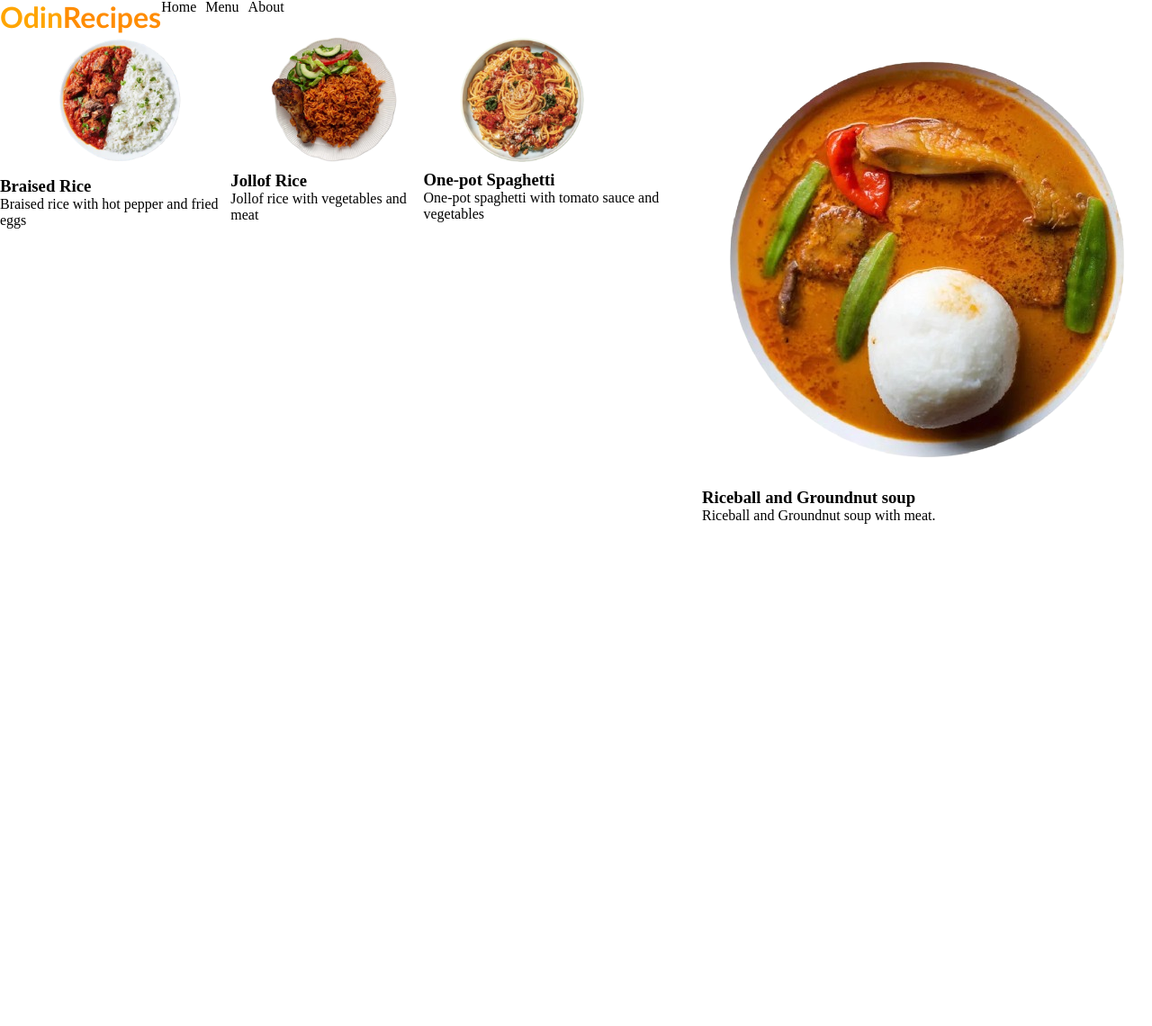
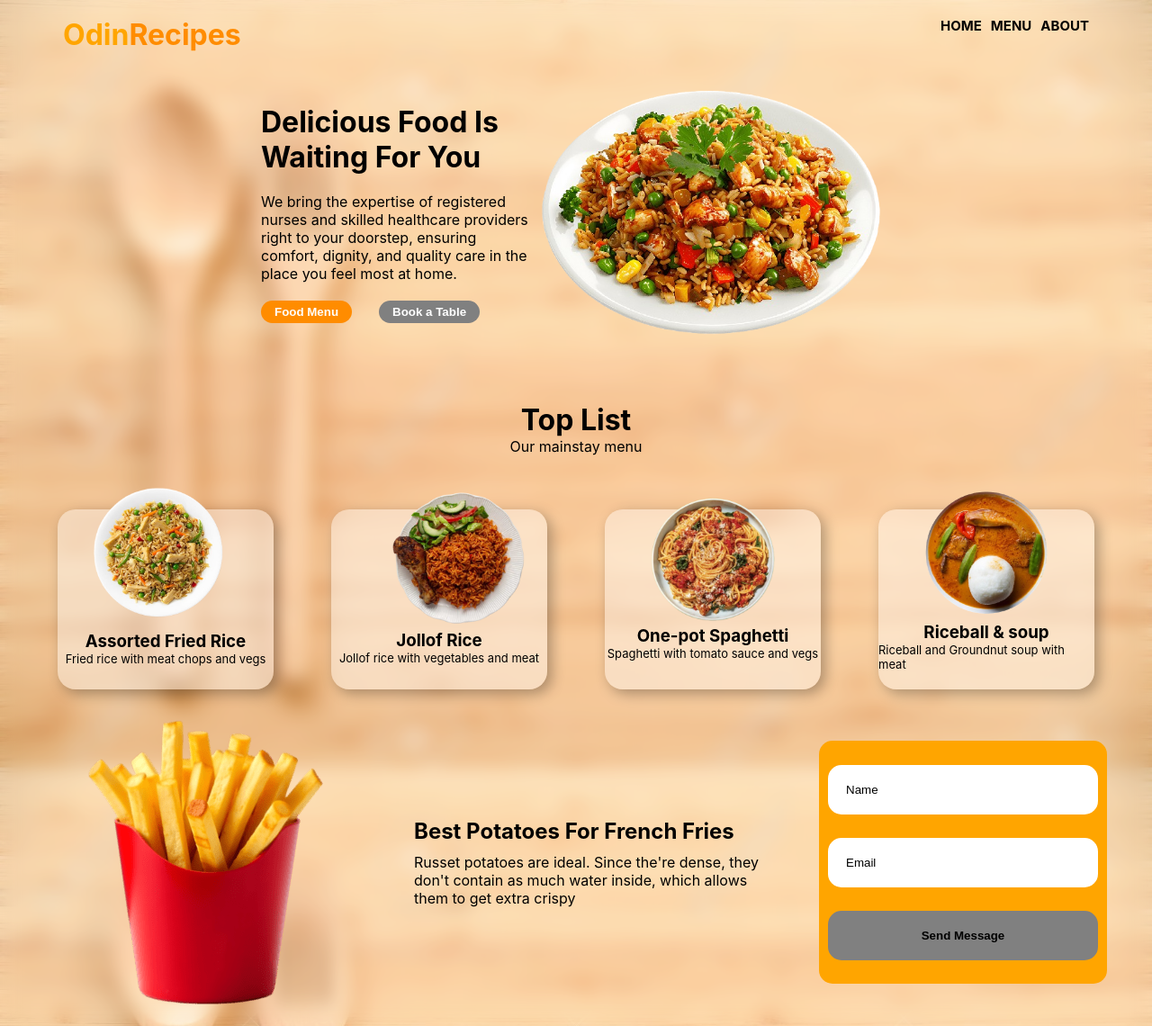
Before and after one commit to Nathaniel47/odin-recipes, a plain HTML site: page index.html in a window 1280 px wide. Shown: the part 1-1141 px from the top of the page at 90% size. Before the commit the page ends 800 px from the top, so only its background shows below. Drawn offline with Linux system fonts and the light colour scheme.

Commit message:
style homepage

```diff
--- a/index.html
+++ b/index.html
@@ -7,27 +7,45 @@
     <link rel="stylesheet" href="styles.css">
 </head>
 <body>
+<div class="glass-card">
     <div class="header">
         <div>
             <h1 class="logo" >Odin<span id="recipes">Recipes</span></h1>
         </div>
         <nav>
              <ul>
-                <li><a href="#" target="_blank" rel="noopener noreferrer">Home</a></li>
-                <li><a href="" target="_blank" rel="noopener noreferrer">Menu</a></li>
-                <li><a href="" target="_blank" rel="noopener noreferrer">About</a></li>
+                <li><a href="#" target="_blank" rel="noopener noreferrer">HOME</a></li>
+                <li><a href="#menu" rel="noopener noreferrer">MENU</a></li>
+                <li><a href=""  rel="noopener noreferrer">ABOUT</a></li>
              </ul>
         </nav>
 
     </div>
 
 
+    <div class="hero">
+        <div class="heroText">
+            <h1>Delicious Food Is Waiting For You</h1>
+            <p>We bring the expertise of registered nurses and skilled healthcare providers right to your doorstep, ensuring comfort, dignity, and quality care in the place you feel most at home.</p>
+            <div class="ctaButtons">
+                <button value="Food Menu">Food Menu</button>
+                <button value="Book a Table"> Book a Table</button>
+            </div>
+        </div>
+        <div class="heroImage"><img src="./img/heroImage.png" alt=""></div>
+    </div>
+
+    <div class="menuTitle">
+        <h1>Top List</h1>
+        <p>Our mainstay menu</p>
+    </div>
+
     <div id="menu">
         <div >
            <a href="./recipes/braised-rice.html" target="_blank" rel="noopener noreferrer">
-            <img id="braised-rice" src="./img/braised-rice-removebg-preview.png" alt="Braised-rice">
-           <h3>Braised Rice</h3>
-           <p>Braised rice with hot pepper and fried eggs</p></a>
+            <img id="assortedFried" src="./img/assorted.png" alt="Assorted Fried Rice">
+           <h3>Assorted Fried Rice</h3>
+           <p>Fried rice with meat chops and vegs</p></a>
         </div>
 
         <div >
@@ -40,21 +58,36 @@
 
         <div>
             <a href="./recipes/one-pot-spaghetti.html" target="_blank" rel="noopener noreferrer">
-               <img id="spaghetti"   src="./img/one-pot-spaghetti-removebg-preview (1).png" alt="One-pot spaghetti">
+            <img id="spaghetti"   src="./img/one-pot-spaghetti-removebg-preview (1).png" alt="One-pot spaghetti">
             <h3>One-pot Spaghetti</h3>
-            <p>One-pot spaghetti with tomato sauce and vegetables</p>
+            <p>Spaghetti with tomato sauce and vegs</p>
             </a>
         </div>
 
         <div>
             <a href="./recipes/riceball.html" target="_blank" rel="noopener noreferrer">
-             <img src="./img/riceball-rmbg-removebg-preview.png" alt="Riceball and Groundnut soup">
-            <h3>Riceball and Groundnut soup</h3>
-            <p>Riceball and Groundnut soup with meat.</p>
+             <img id="riceball" src="./img/riceball-rmbg-removebg-preview.png" alt="Riceball and Groundnut soup">
+            <h3>Riceball & soup</h3>
+            <p>Riceball and Groundnut soup with meat</p>
             </a>
         </div>
     </div>
 
+    <div class="fries">
+        <div class="friesImage">
+            <img src="./img/fries.png" alt="Fried Potatoes">
+        </div>
+        <div class="friesText">
+            <h2>Best Potatoes For French Fries</h2>
+            <p>Russet potatoes are ideal. Since the're dense, they don't contain as much water inside, which allows them to get extra crispy</p>
+        </div>
+        <form  class="contactForm" action="">
+            <input type="text" name="name" id="name" value="Name">
+            <input type="text" name="email" id="email" value="Email">
+            <input type="submit" value="Send Message">
+        </form>
+    </div>
 
+</div>
 </body>
 </html>
--- a/styles.css
+++ b/styles.css
@@ -4,13 +4,35 @@
     border:0;
 }
 
+body{
+     font-family: Pin Sans system-ui, -apple-system, BlinkMacSystemFont, 'Segoe UI', Roboto, Oxygen, Ubuntu, Cantarell, 'Open Sans', 'Helvetica Neue', sans-serif;
+
+     background-image: url(./img/background2\ \(2\).jpg);
+     background-size: cover;
+     background-repeat: no-repeat;
+     background-attachment: fixed;
+}
+
+
+.glass-card {
+    background: rgb(255, 255, 255, 0.2);
+    backdrop-filter: blur(10px);
+    display: flex;
+    flex-direction: column;
+    gap: 10px;
+}
+
 .header {
     display: flex;
+    justify-content: space-between;
+    /* margin: 20px; */
+    padding: 20px;
+    padding-right:70px ;
+    padding-left: 70px;
 
 }
 
 .logo{
-    font-family: 'Gill Sans', 'Gill Sans MT', Calibri, 'Trebuchet MS', sans-serif, Haettenschweiler, 'Arial Narrow Bold', sans-serif, 'Lucida Sans Regular', 'Lucida Grande', 'Lucida Sans Unicode', Geneva, Verdana, sans-serif;
     color: orange;
 }
 
@@ -18,10 +40,19 @@
    color: darkorange;
 }
 
-nav ul{
+nav ul {
+    font-size: 15px;
+    font-weight: bold;
     display: flex;
     gap: 10px;
     list-style: none;
+
+}
+
+nav ul > li:hover{
+    background-color: darkorange;
+    padding: 10px;
+    border-radius: 15px;
 }
 
 a {
@@ -30,23 +61,105 @@ a {
     color: black;
 }
 
+.hero{
+    display: flex;
+    justify-content: center;
+    align-items: center;
+}
+
+.heroText{
+    display: flex;
+    flex-direction: column;
+    gap: 20px;
+    width: 300px;
+}
+
+.ctaButtons{
+    display: flex;
+    gap: 30px;
+}
+
+button[value="Food Menu"] {
+    font-weight: bold;
+    background-color: #ff8c00;
+    color: white;
+    padding: 5px;
+    padding-left: 15px;
+    padding-right: 15px;
+    border-radius: 20px;
+}
+
+button[value="Book a Table"] {
+    font-weight: bold;
+    background-color: grey;
+    color: white;
+    padding: 5px;
+    padding-left: 15px;
+    padding-right: 15px;
+    border-radius: 20px;
+}
+
+
+.heroImage img{
+    width: 400px;
+}
+
+.menuTitle{
+    display: flex;
+    flex-direction: column;
+    justify-content: center;
+    align-items: center;
+    margin-top: 50px;
+    margin-bottom: 50px;
+}
+
 #menu{
     display: flex;
+    justify-content: space-evenly;
+    align-items: center;
 
 }
 
-#menu div{
+#menu  div{
     display: flex;
     flex-direction: column;
     flex-wrap: wrap;
+    justify-content: center;
+    align-items: center;
+    width: 240px;
+    height: 150px;
+    padding-bottom: 50px;
+    background: rgb(255, 255, 255, 0.4);
+    border-radius: 20px;
+    box-shadow: 5px 5px 15px rgba(0,0,0,0.3) ;
+    transition:transform 0.5s ease;
 }
 
-div > img{
-    width:150px;
+#menu  div:hover{
+transform:translateY(-15px)
 }
 
-#braised-rice {
-    width:230px;
+#menu  div a{
+    display: flex;
+    flex-direction: column;
+    flex-wrap: wrap;
+    justify-content: center;
+    align-items: center;
+    align-self: center;
+
+
+}
+
+#menu  div a p{
+    display: flex;
+    justify-content: center;
+    align-items: center;
+    font-size: small;
+}
+
+
+#assortedFried {
+    width:160px;
 }
 
 #spaghetti{
@@ -54,5 +167,50 @@ div > img{
 }
 
 #jollof {
-    width:190px;
+    width:200px;
 }
+
+#riceball {
+    width: 154px;
+}
+
+.fries {
+    display: flex;
+    justify-content: space-evenly;
+    align-items: center;
+}
+
+.friesText {
+    display: flex;
+    flex-direction: column;
+    gap: 10px;
+    justify-content: center;
+    align-items: flex-start;
+    width: 400px;
+}
+
+.contactForm{
+    background-color: orange;
+    display: flex;
+    flex-direction: column;
+    justify-content: space-evenly;
+    gap: 10px;
+    padding: 10px;
+    width:300px;
+    height: 250px;
+    border-radius: 15px;
+
+
+}
+
+input[value="Name"], [value="Email"] {
+    padding: 20px;
+    border-radius: 15px;
+}
+
+input[value="Send Message"]{
+    background-color: #808080;
+    padding: 20px;
+    border-radius: 15px;
+    font-weight: bold;
+}
```
Also changed, not shown: img/assorted.png (added), img/background.png (added), img/background1.jpg (added), img/background2 (2).jpg (added), img/background2.jpg (added), img/fries.png (added), img/heroImage.png (added), img/heroImage1.png (added), 6 other files.
